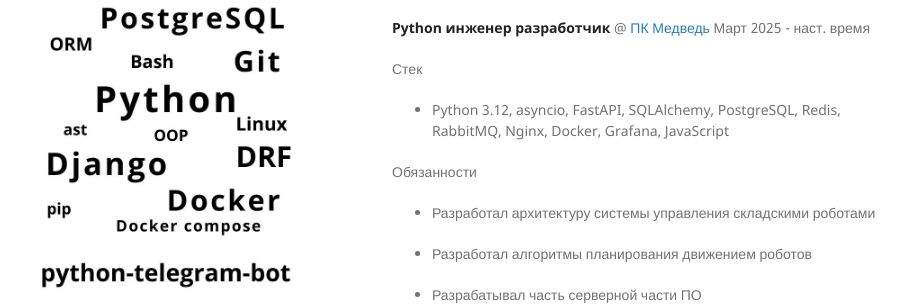
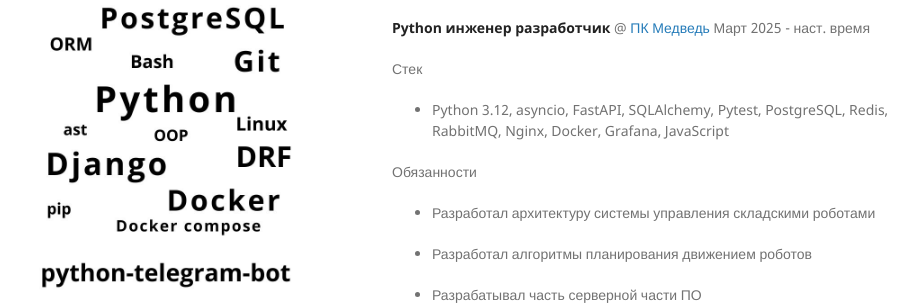
Before and after one commit to seroburomalinoviy/seroburomalinoviy.github.io, a Jekyll site: the page built from index.md, in a window 1280 px wide and 900 px high. Shown: the part 176-481 px from the top of the window, without its empty margins (178-1097 px from the left). Built offline with Jekyll 4.4.1, drawn with Linux system fonts in a browser that asks for light colours; the repository's description, which GitHub fills in, is left out; our own code applies the rules of GitHub Pages for plain Markdown files.

Commit message:
upd expirience

```diff
--- a/index.md
+++ b/index.md
@@ -14,7 +14,7 @@
 
 Стек
 
-- Python 3.12, asyncio, FastAPI, SQLAlchemy, PostgreSQL, Redis, RabbitMQ, Nginx, Docker, Grafana, JavaScript
+- Python 3.12, asyncio, FastAPI, SQLAlchemy, Pytest, PostgreSQL, Redis, RabbitMQ, Nginx, Docker, Grafana, JavaScript
 
 Обязанности
 
```
Also changed, not shown: resume_en.md (+1 -1 lines).
